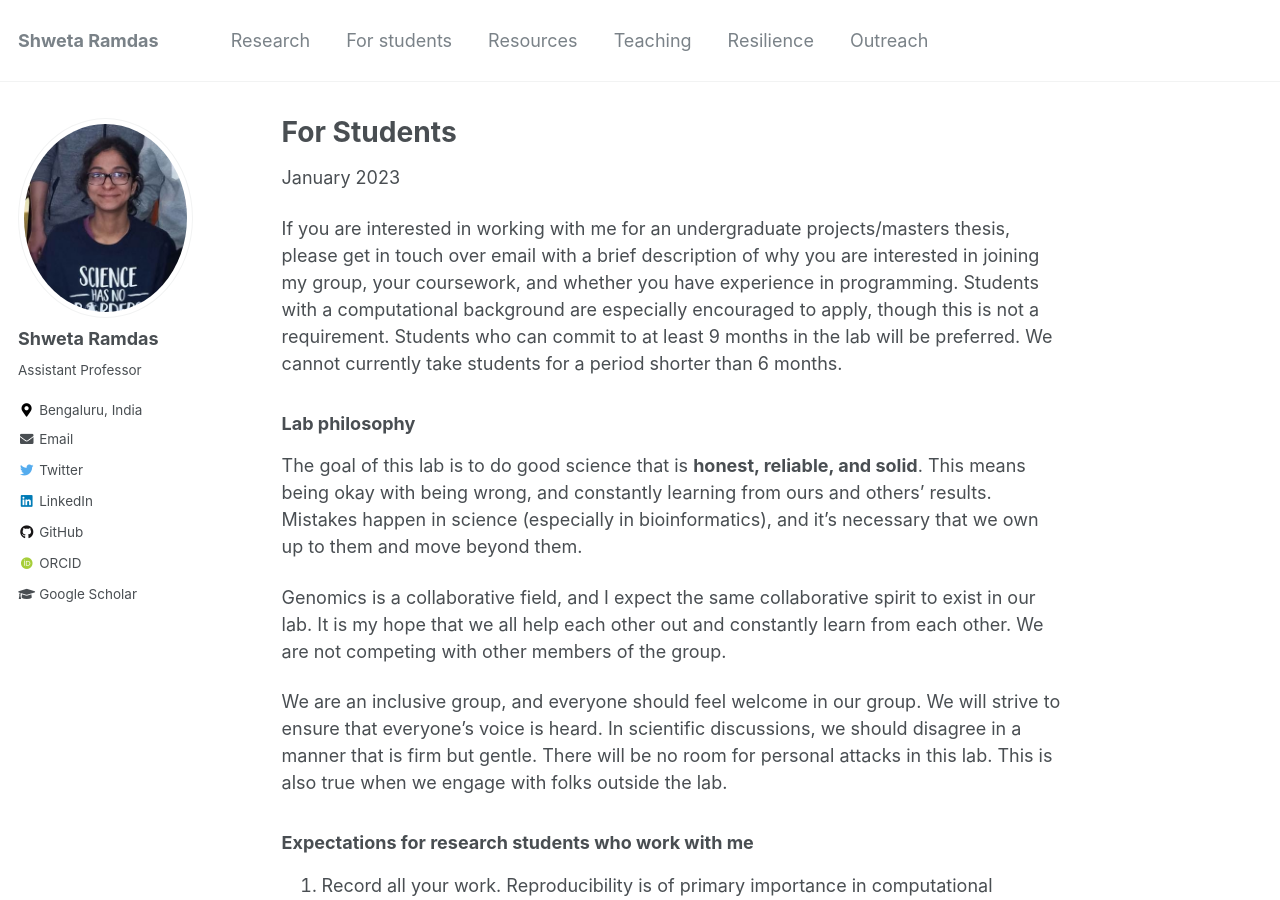
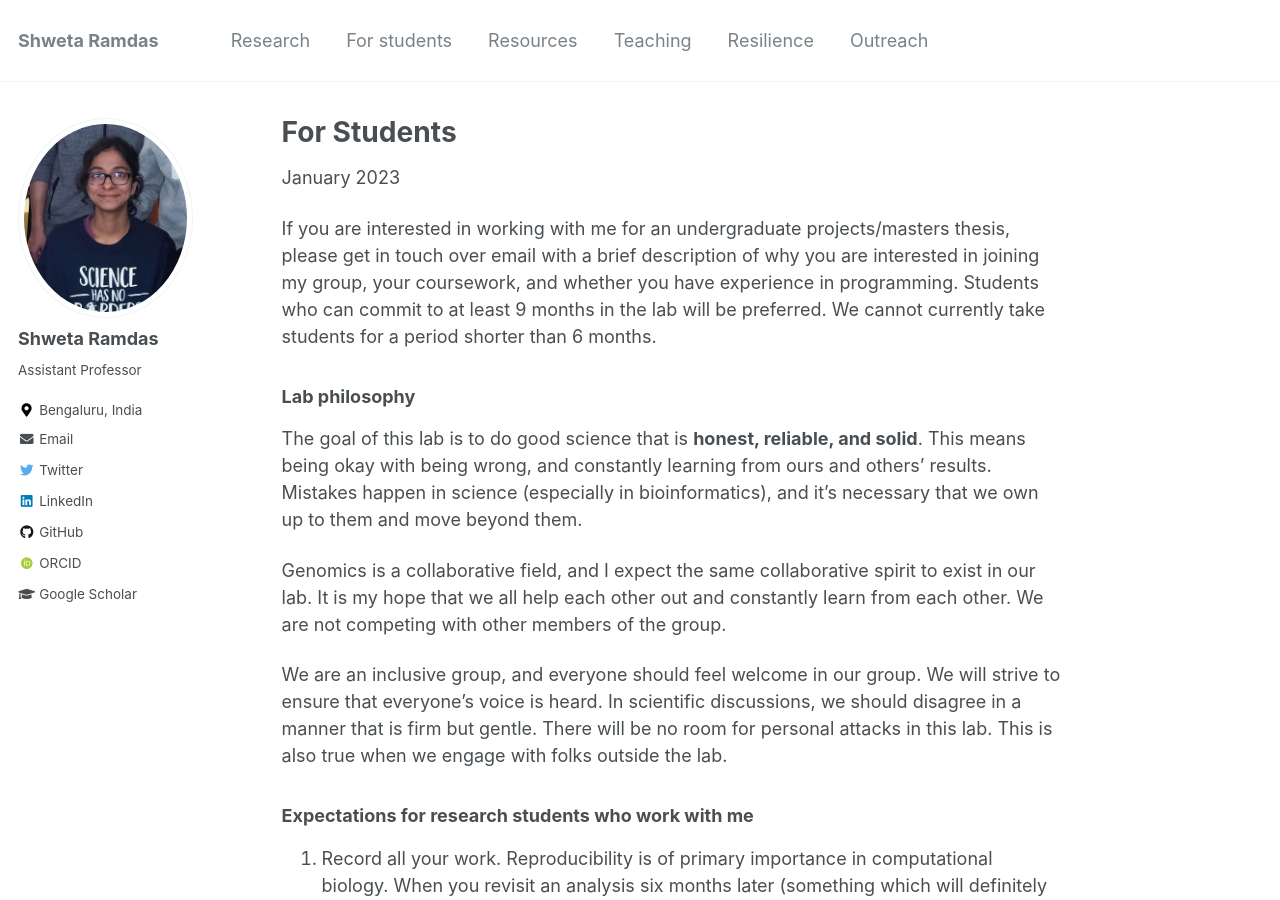
Before and after one commit to shwetaramdas/shwetaramdas.github.io, a Jekyll site: the page built from _pages/students.md, in a window 1280 px wide and 900 px high. Built offline with Jekyll 4.4.1, drawn with Linux system fonts in a browser that asks for light colours; some web fonts are replaced.

Commit message:
Update students.md

```diff
--- a/_pages/students.md
+++ b/_pages/students.md
@@ -7,7 +7,7 @@ author_profile: true
 ---
 January 2023
 
-If you are interested in working with me for an undergraduate projects/masters thesis, please get in touch over email with a brief description of why you are interested in joining my group, your coursework, and whether you have experience in programming. Students with a computational background are especially encouraged to apply, though this is not a requirement. Students who can commit to at least 9 months in the lab will be preferred. We cannot currently take students for a period shorter than 6 months.
+If you are interested in working with me for an undergraduate projects/masters thesis, please get in touch over email with a brief description of why you are interested in joining my group, your coursework, and whether you have experience in programming. Students who can commit to at least 9 months in the lab will be preferred. We cannot currently take students for a period shorter than 6 months.
 
 ### Lab philosophy
 
```
